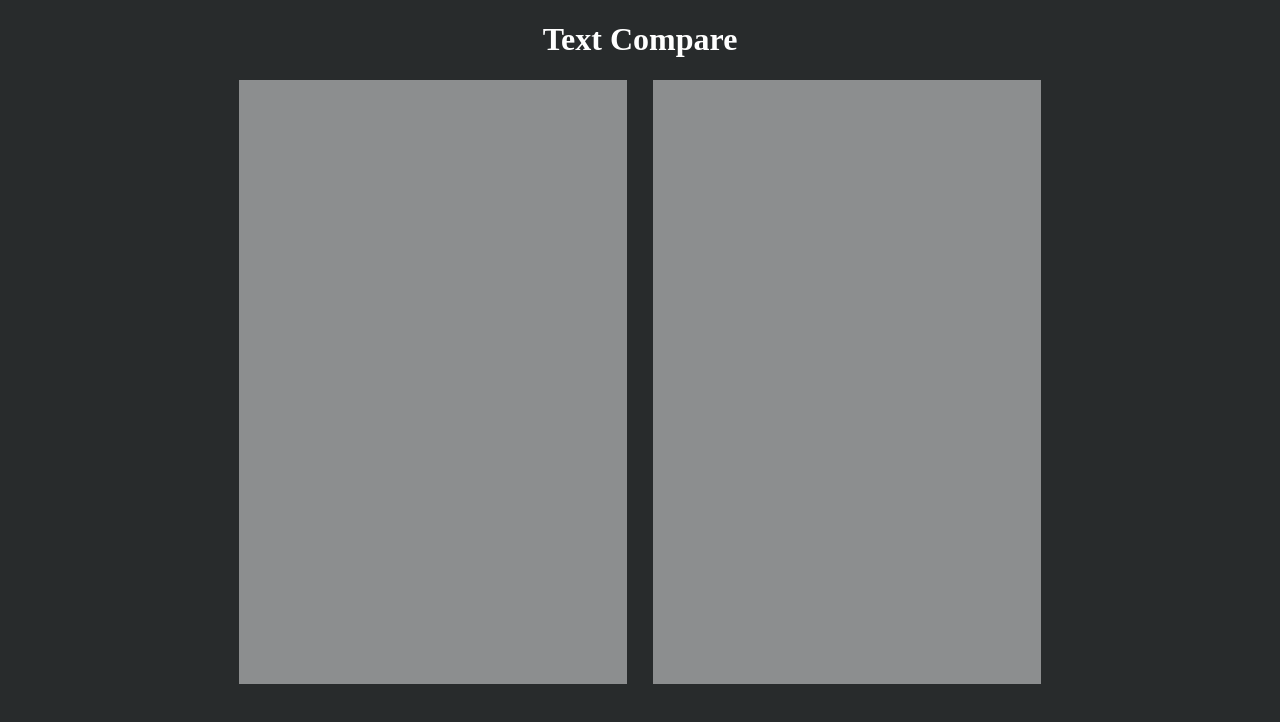
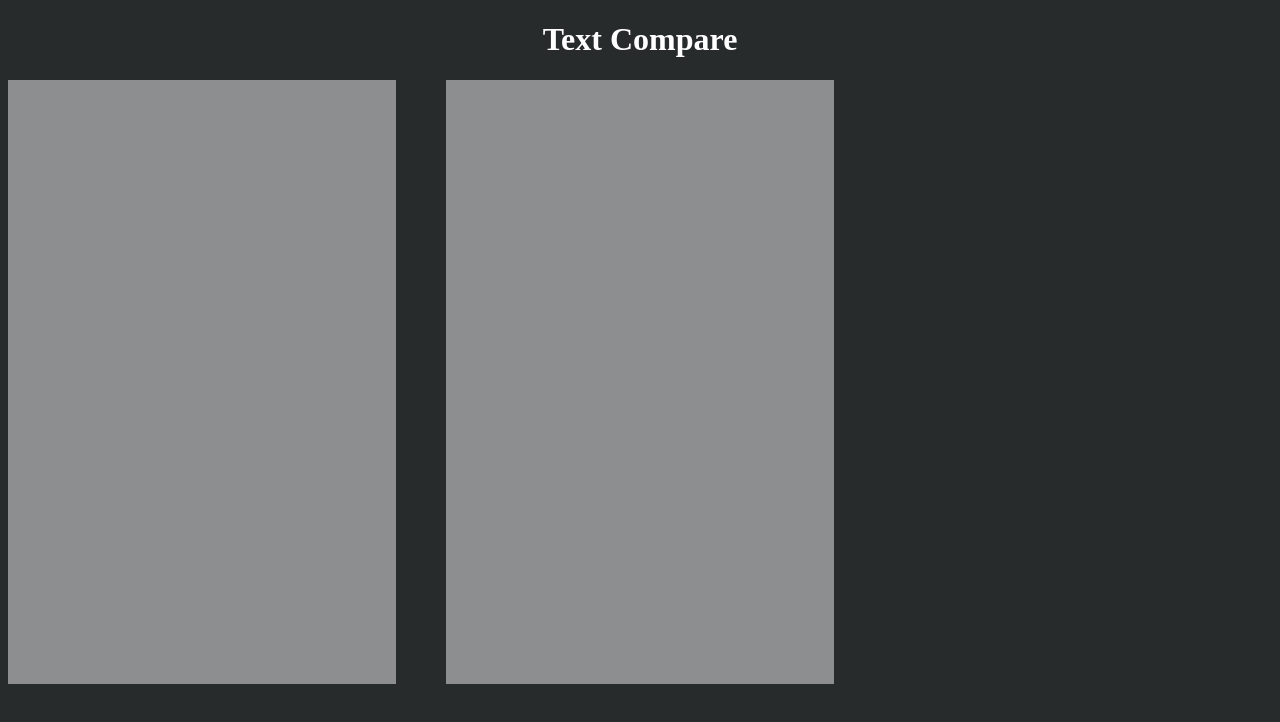
Before and after one commit to Erik-Daniel/textcompare, a React (Create React App) app: page / in a window 1280 px wide. Shown: the top 722 px of the page. Built offline with nearby package versions, Linux system fonts and the light colour scheme.

Commit message:
solved the highlighting wrong word

```diff
--- a/src/App.js
+++ b/src/App.js
@@ -5,35 +5,55 @@ function App() {
   const [getSecondText, setSecondText] = useState("");
   const [getFinalText, setFinalText] = useState("");
 
-  function compare(e) {
+  function handleScrollTop(e) {
+    console.log(e.target)
+    let back = document.getElementsByClassName("back");
+    let scroll = e.target.scrollTop;
+
+    back.scrollTop = scroll;
+  }
+
+
+
+  function handleInput(text) {
+    let highlight = document.getElementById("highlight");
     let firstText = getFirstText;
-    let secondText = e.toString();
-    console.log(firstText.length);
+    let secondText = text.target.value;
 
-    if(firstText.length > 0 && secondText.length > 0){
+    if(highlight.innerHTML === ""){
+      highlight.innerHTML = secondText;
+    }
+
+      let finalText = "";
       for(let i = 0; i < secondText.length; i++){
-            console.log("second letter = " + secondText.charAt(i));
-            console.log("first letter = " + firstText.charAt(i));
-
           if(secondText.charAt(i) !== firstText.charAt(i)){
-                let startPosition = i; //gives the letter back
-                let finalText = secondText.substring(0,i) + "<span class='different'>" + secondText.substring(i,i + 1) + "</span>";
-                setFinalText(finalText);
-            }
-        }
+            finalText =  finalText + "<mark>" + secondText.charAt(i) + "</mark>";
           }
           else {
-      console.log(false)
+            finalText = finalText + secondText.charAt(i)
           }
         }
 
+        highlight.innerHTML = finalText
+
+
+
+  }
   return (
     <div className="App">
       <h1>Text Compare</h1>
       <div className='container'>
-        <div contentEditable="true" className='text' onInput={(e) => setFirstText(e.target.innerHTML)}></div>
-        <div contentEditable="true" className='text' onInput={(e) => {setSecondText(e.target.innerHTML);compare(e.target.innerHTML)}}></div>
+        <div className='subContainer'>
+          <div className='back'>
+            <div id='highlight' className="highlights">
+              {/* {getFinalText} */}
             </div>
+          </div>
+          <textarea className='secondTextArea' onChange={(e) => handleInput(e)} onScroll={(e) => handleScrollTop(e)}></textarea>
+        </div>
+        <textarea className='firstTextArea' onChange={(e) => {setFirstText(e.target.value)}} onScroll={(e) => handleScrollTop(e)}></textarea>
+      </div>
+
     </div>
   );
 }
--- a/src/style.css
+++ b/src/style.css
@@ -6,19 +6,74 @@ h1 {
     text-align: center;
 }
 .container {
+}
+.subContainer {
+    position: relative;
     display: flex;
     justify-content: center;
-    gap: 2vw;
 }
 
+.secondTextArea {
+    position: absolute;
+    z-index: 1;
+    width: 30vw;
+    height: 75vh;
+    margin: 0;
+    border-radius: 0;
+    padding: 2px;
+    resize: none;
+    outline: none;
+    font-size: 1em;
+    border: 0;
+
+}
 textarea {
+    margin: 0;
+    border-radius: 0;
+    background-color: transparent;
+    color: black;
+}
+.back {
+    position: absolute;
+    z-index: 0;
     width: 30vw;
     height: 75vh;
     overflow: auto;
+    padding: 2px;
+    white-space: pre-wrap;
+    word-wrap: break-word;
+    background-color: rgb(140, 142, 143);
+}
+.firstTextArea {
+    width: 30vw;
+    height: 75vh;
+    border-radius: 0;
+    border: 0;
     resize: none;
+    padding: 2px;
+    margin: 0;
+    outline: 0;
     background-color: rgb(140, 142, 143);
-    outline: none;
 }
+.highlights {
+    height: 100%;
+    white-space: pre-wrap;
+    word-wrap: break-word;
+    color: transparent;
+    letter-spacing: normal;
+    font-family: monospace;
+
+}
+
+mark {
+    font-family: monospace;
+    letter-spacing: normal;
+    color: transparent;
+    background-color: yellow;
+    padding: 0px;
+}
+
+/*
 .text {
     width: 30vw;
     height: 75vh;
@@ -32,4 +87,4 @@ textarea {
     overflow: auto;
     font-family: monospace;
 
-}
+} */
```
Lines whose indentation alone changed are shown as unchanged.
